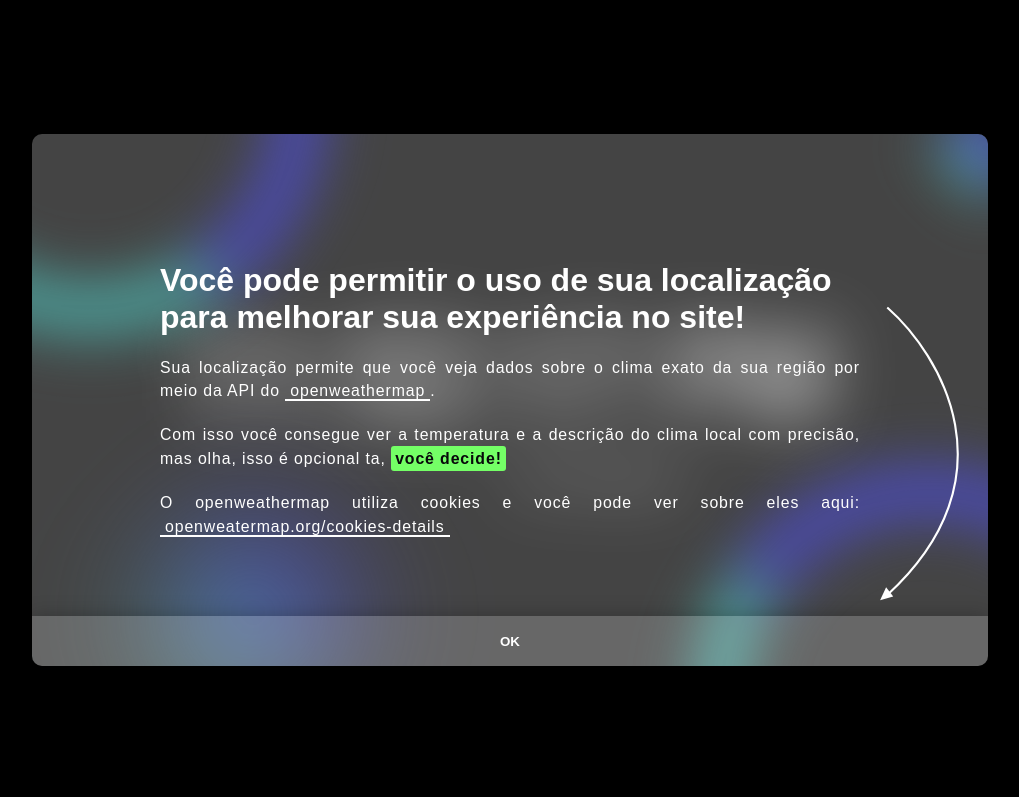
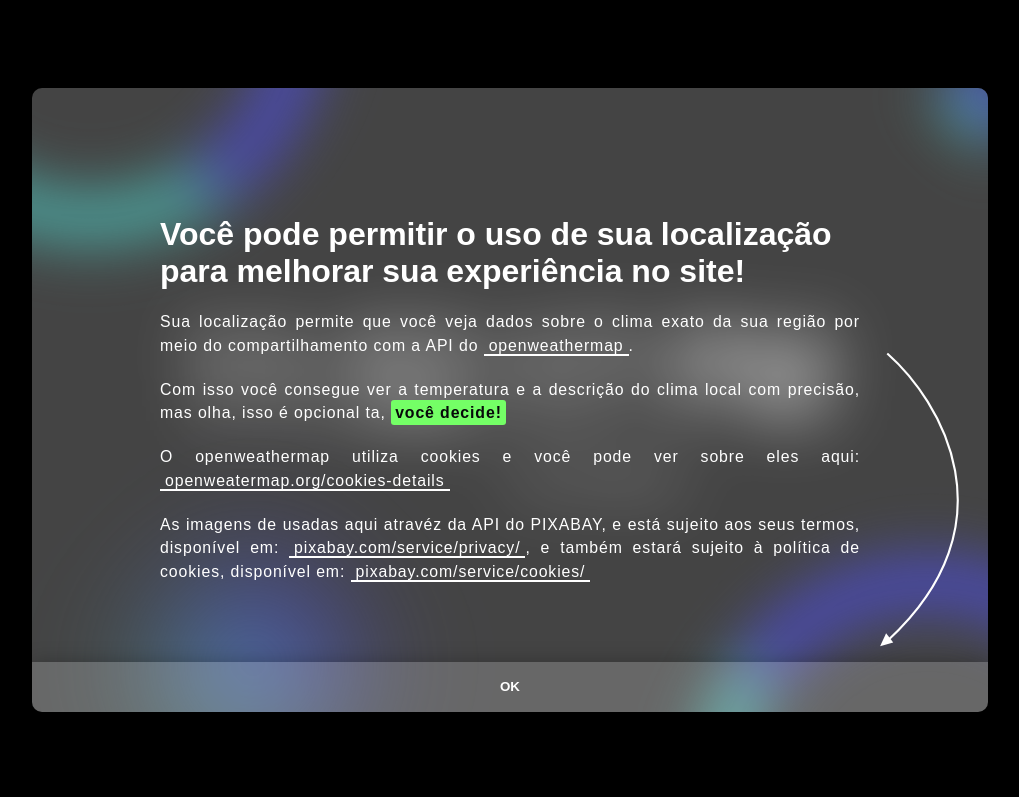
Before and after one commit to LFuxdesign/CLOCK-JS, a plain HTML site: page index.html in a window 1280 px wide. Shown: the whole page, without its empty margins (130-1149 px from the left). Drawn offline with nearby package versions, Linux system fonts and the light colour scheme; no server answers; a web font is replaced by a local one.

Commit message:
index.html
Signed-off-by: Leonardo Felipe <92338298+LFuxdesign@users.noreply.github.com>

```diff
--- a/index.html
+++ b/index.html
@@ -44,8 +44,9 @@
 			<div id="turnonloc">
 				<div>
 					<h3>Você pode permitir o uso de sua localização para melhorar sua experiência no site!</h3>
-					<p data-nosnippet>Sua localização permite que você veja dados sobre o clima exato da sua região por meio da API do <a href="https://openweathermap.org/" data-nosnippet>openweathermap</a>.</p> <p data-nosnippet>Com isso você consegue ver a temperatura e a descrição do clima local com precisão, mas olha, isso é opcional ta, <u class="text-mark">você decide!</u></p>
+					<p data-nosnippet>Sua localização permite que você veja dados sobre o clima exato da sua região por meio do compartilhamento com a API do <a href="https://openweathermap.org/" data-nosnippet>openweathermap</a>.</p> <p data-nosnippet>Com isso você consegue ver a temperatura e a descrição do clima local com precisão, mas olha, isso é opcional ta, <u class="text-mark">você decide!</u></p>
 					<p data-nosnippet>O openweathermap utiliza cookies e você pode ver sobre eles aqui: <a href="https://openweathermap.org/cookies-details">openweatermap.org/cookies-details</a></p>
+					<p data-nosnippet>As imagens de usadas aqui atravéz da API do PIXABAY, e está sujeito aos seus termos, disponível em: <a href="https://pixabay.com/service/privacy/">pixabay.com/service/privacy/</a>, e também estará sujeito à política de cookies, disponível em: <a href=https://pixabay.com/service/cookies/">pixabay.com/service/cookies/</a></p>
 					<button>OK</button>
 
 					<svg class="circle dot1" width="100" viewBox="0 0 500 443" fill="none" xmlns="http://www.w3.org/2000/svg">
@@ -100,7 +101,7 @@
 			</div>
 		</div>
 	</section>
-	<script>window.onLoad=update();bgimage();$("#turnonloc button").click(function(){clima();$("#turnonloc").fadeOut("slow")});navigator.permissions.query({name:"geolocation"}).then(function(c){if("prompt"===c.state)setTimeout(function(){$("#turnonloc").fadeIn(function(){$("#turnonloc").css("opacity","1");$("#line").css("stroke-dashoffset","0");setTimeout(function(){$("#triangulo").css("opacity","1")},350)})},2E3);else return clima()});
+	<script>window.onLoad=update();$("#turnonloc button").click(function(){bgimage();clima();$("#turnonloc").fadeOut("slow")});navigator.permissions.query({name:"geolocation"}).then(function(c){if("prompt"===c.state)setTimeout(function(){$("#turnonloc").fadeIn(function(){$("#turnonloc").css("opacity","1");$("#line").css("stroke-dashoffset","0");setTimeout(function(){$("#triangulo").css("opacity","1")},350)})},2E3);else return clima()});
 function update(){setTimeout(function(){$(".disclaimer").remove()},15);horario=new Date;hh=horario.getHours();min=horario.getMinutes();dd=horario.getDate();mm=horario.getMonth();yy=horario.getFullYear();"0"==hh?hh="00":"1"==hh?hh="01":"2"==hh?hh="02":"3"==hh?hh="03":"4"==hh?hh="04":"5"==hh?hh="05":"6"==hh?hh="06":"7"==hh?hh="07":"8"==hh?hh="08":"9"==hh&&(hh="09");"0"==min?min="00":"1"==min?min="01":"2"==min?min="02":"3"==min?min="03":"4"==min?min="04":"5"==min?min="05":"6"==min?min="06":"7"==min?
 min="07":"8"==min?min="08":"9"==min&&(min="09");"1"==dd?dd="01":"2"==dd?dd="02":"3"==dd?dd="03":"4"==dd?dd="04":"5"==dd?dd="05":"6"==dd?dd="06":"7"==dd?dd="07":"8"==dd?dd="08":"9"==dd&&(dd="09");"0"==mm?mm="01":"1"==mm?mm="02":"2"==mm?mm="03":"3"==mm?mm="04":"4"==mm?mm="05":"5"==mm?mm="06":"6"==mm?mm="07":"7"==mm?mm="08":"8"==mm?mm="09":"9"==mm&&(mm="10");datebr=dd+"/"+mm+"/"+yy;dateen=mm+"/"+dd+"/"+yy;horabr=hh+" : "+min;horaen=horario.toLocaleTimeString("en-US");"pt-BR"==navigator.language?($("#clock span").text(horabr),
 $("#clock p").text(datebr)):($("#clock span").text(horaen),$("#clock p").text(dateen))}
```
